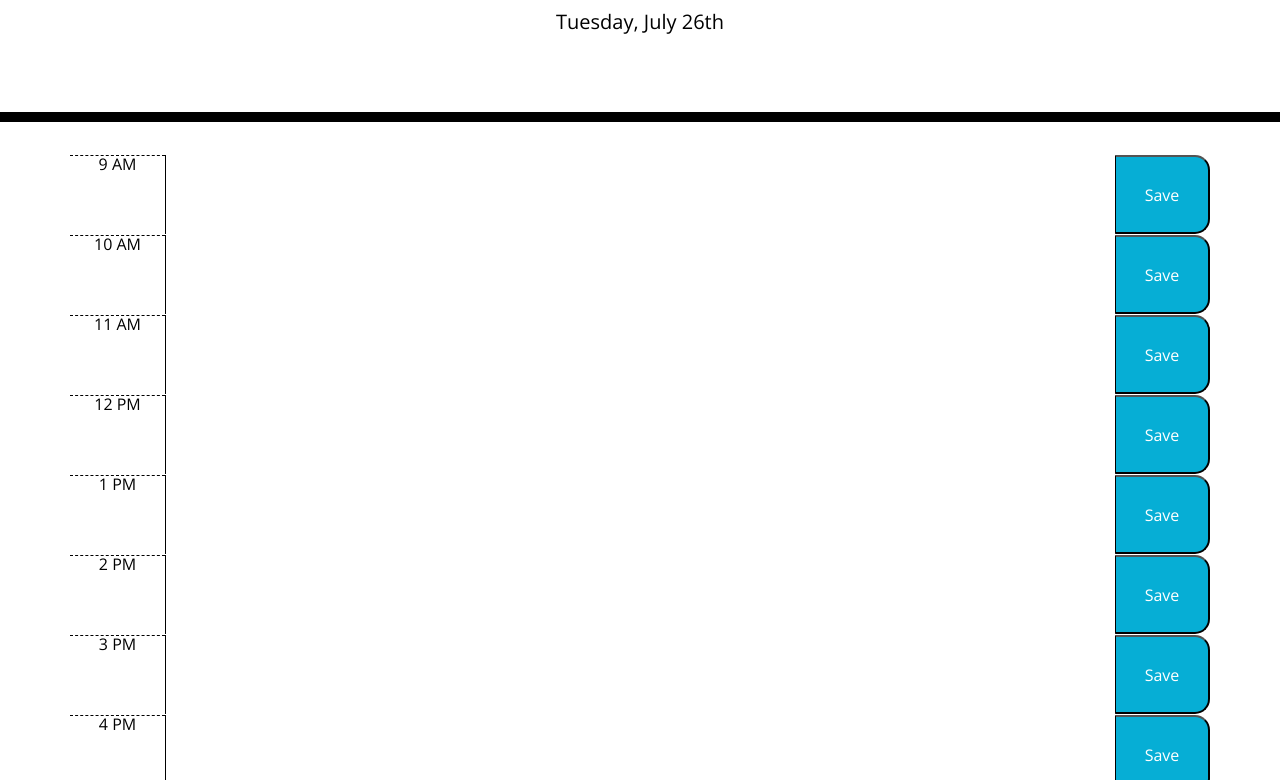
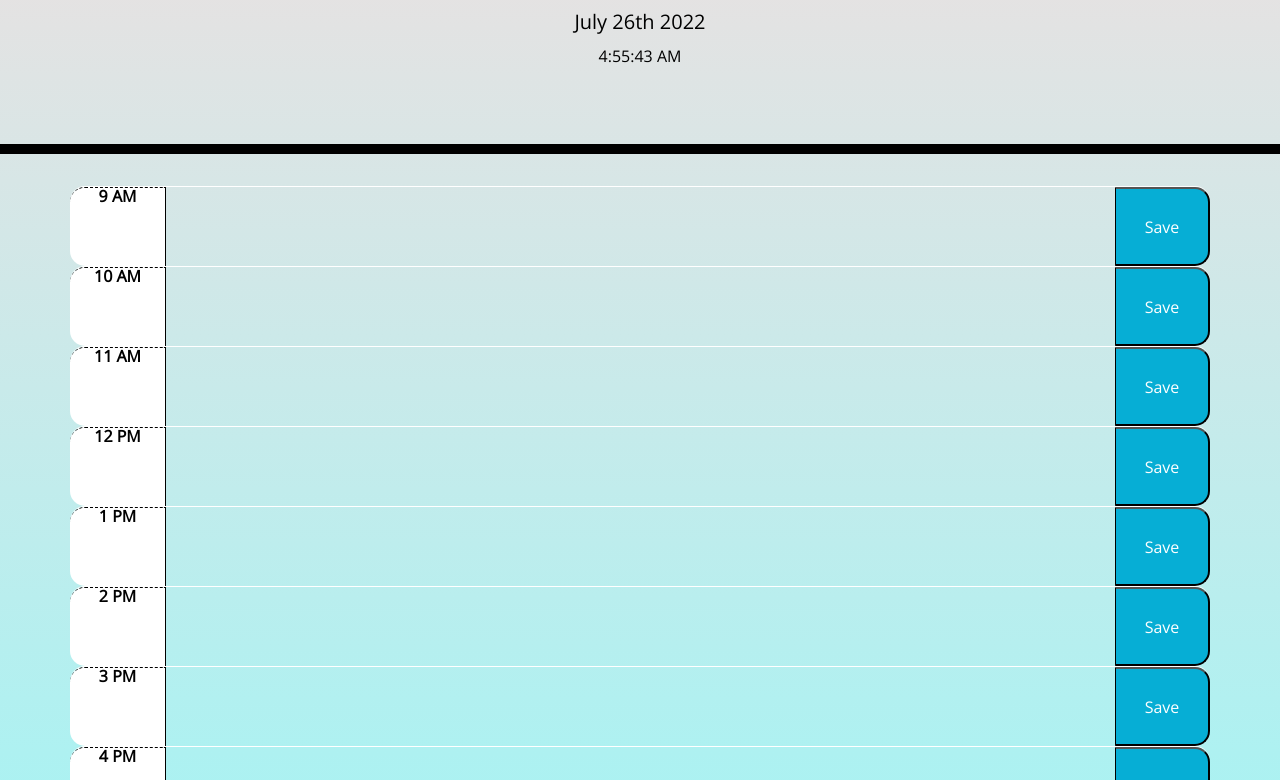
Before and after one commit to SammyDP/WDscheduler-W5, a plain HTML site: page index.html in a window 1280 px wide. Shown: the part 182-962 px from the top of the page. Drawn offline with nearby package versions, Linux system fonts and the light colour scheme.

Commit message:
Js, CSS, readme
Js- added running clock
CSS- final draft on styling
readme- added banner, screenshot and github link

Need to: Js- function to "tell time" add/delete (past, present, future) & save/recall text for hourblocks
  readme- update screenshot, deploy link & final text content/layout

```diff
--- a/Assets/Js/script.js
+++ b/Assets/Js/script.js
@@ -1,3 +1,11 @@
 // get current date
-var currentDay = moment().format("dddd, MMMM Do");
+var currentDay = moment().format("MMMM Do YYYY");
 $("#currentDay").text(currentDay);
+
+// get running clock
+let clock = document.querySelector("#clock");
+
+setInterval(function () {
+  let date = new Date();
+  clock.innerHTML = date.toLocaleTimeString();
+}, 1000);
--- a/Assets/style.css
+++ b/Assets/style.css
@@ -2,6 +2,7 @@ body {
   font-family: "Open Sans", sans-serif;
   font-size: 16px;
   line-height: 1;
+  background: linear-gradient(rgb(241, 223, 223), rgb(163, 244, 244));
 }
 
 textarea {
@@ -40,6 +41,8 @@ textarea {
   background-color: #ffffff;
   color: #000000;
   border-top: 1px dashed #000000;
+  border-radius: 15px 0 0 15px;
+  font-weight: bolder;
 }
 
 .past {
@@ -65,7 +68,8 @@ textarea {
   color: white;
 }
 
-.saveBtn i:hover {
+.saveBtn:hover {
   font-size: 20px;
+  box-shadow: 0 0.4rem 1.4rem 0 #06aed5;
   transition: all 0.3s ease-in-out;
 }
--- a/index.html
+++ b/index.html
@@ -30,7 +30,8 @@
     <header class="jumbotron">
       <h1 class="display-3">Work Day Scheduler</h1>
       <p class="lead">A simple calendar app for scheduling your work day</p>
-      <p id="currentDay" class="lead">hello</p>
+      <p id="currentDay" class="lead"></p>
+      <p id="clock"></p>
     </header>
     <div class="container">
       <!-- Timeblocks go here -->
```
Also changed, not shown: Assets/Images/Daily planner.png (added), Assets/Images/Screenshot 2022-07-25 222748.png (added), 1 other file.
